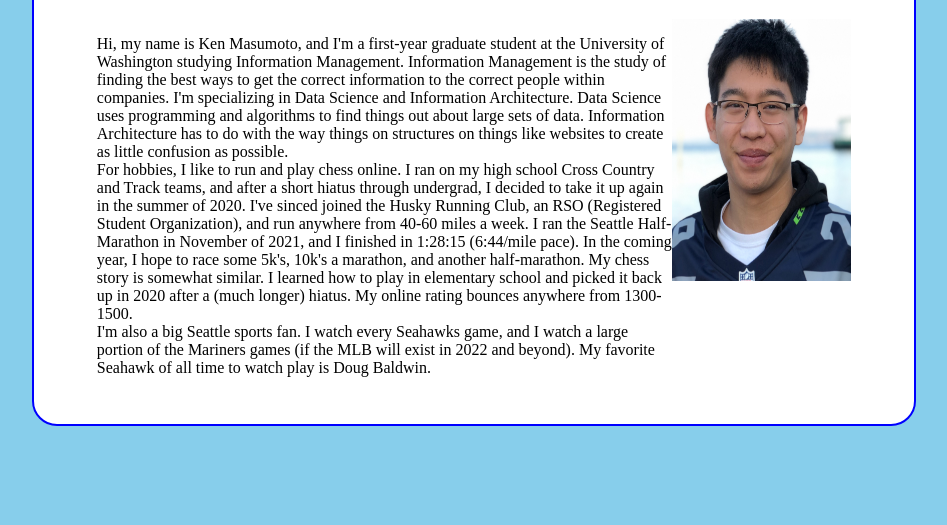
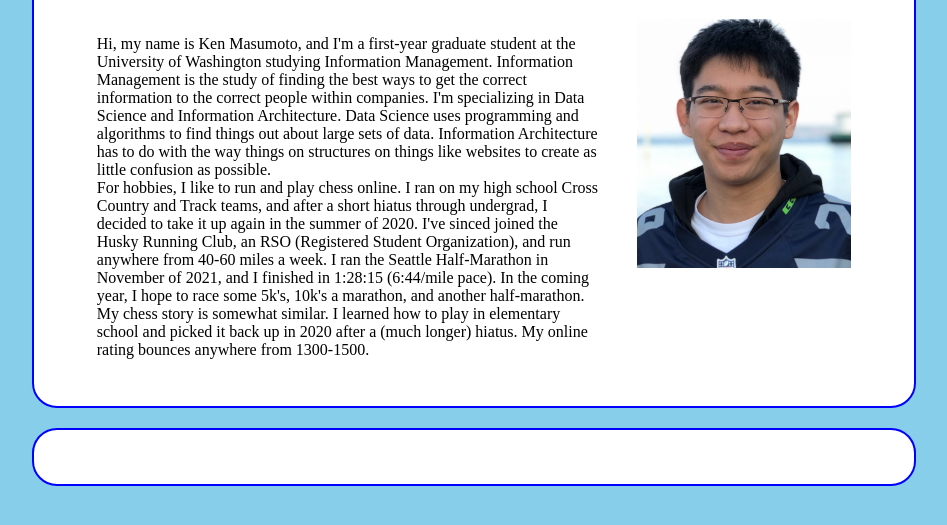
Before and after one commit to kjmasumo/allstarcodewebdev, a plain HTML site: page index.html in a window 1280 px wide. Shown: the part 71-596 px from the top of the page, without its empty margins (166-1113 px from the left). Drawn offline with Linux system fonts and the light colour scheme.

Commit message:
Fixed picture sizing

```diff
--- a/index.html
+++ b/index.html
@@ -8,7 +8,7 @@
     <div class="info-panel">
         <h1>About Me</h1>
         <div id="about">
-            <div id="about-paragraph" class="inline">
+            <div id="about-paragraph">
                 <p>
                     Hi, my name is Ken Masumoto, and I'm a first-year graduate student at the University of Washington studying
                     Information Management. Information Management is the study of finding the best ways to get the correct
@@ -23,15 +23,15 @@
                     some 5k's, 10k's a marathon, and another half-marathon. My chess story is somewhat similar. I learned how to play
                     in elementary school and picked it back up in 2020 after a (much longer) hiatus. My online rating bounces anywhere
                     from 1300-1500.
-                    <br>
-                    I'm also a big Seattle sports fan. I watch every Seahawks game, and I watch a large portion of the Mariners games
-                    (if the MLB will exist in 2022 and beyond). My favorite Seahawk of all time to watch play is Doug Baldwin.
                 </p>
             </div>
-            <div id="my-picture" class="inline">
-                <img src="my_picture.jpeg" height="70%" width="100%">
+            <div id="my-picture">
+                <img src="my_picture.jpeg" height="249" width="214">
             </div>
         </div>
+    </div>
+    <div class="info-panel">
+        <h1></h1>
     </div>
     <h1></h1>
     <p></p>
--- a/style.css
+++ b/style.css
@@ -8,6 +8,7 @@ body{
     border-radius: 25px;
     margin-left: 15%;
     margin-right: 15%;
+    margin-bottom: 20px;
     padding-left: 5%;
     padding-right: 5%;
     padding-bottom: 2.5%;
@@ -18,6 +19,6 @@ body{
     box-sizing: border-box;
 }
 
-.inline {
-    display: inline;
+#about-paragraph {
+    margin-right: 5%;
 }
```
Also changed, not shown: 1 other file.
